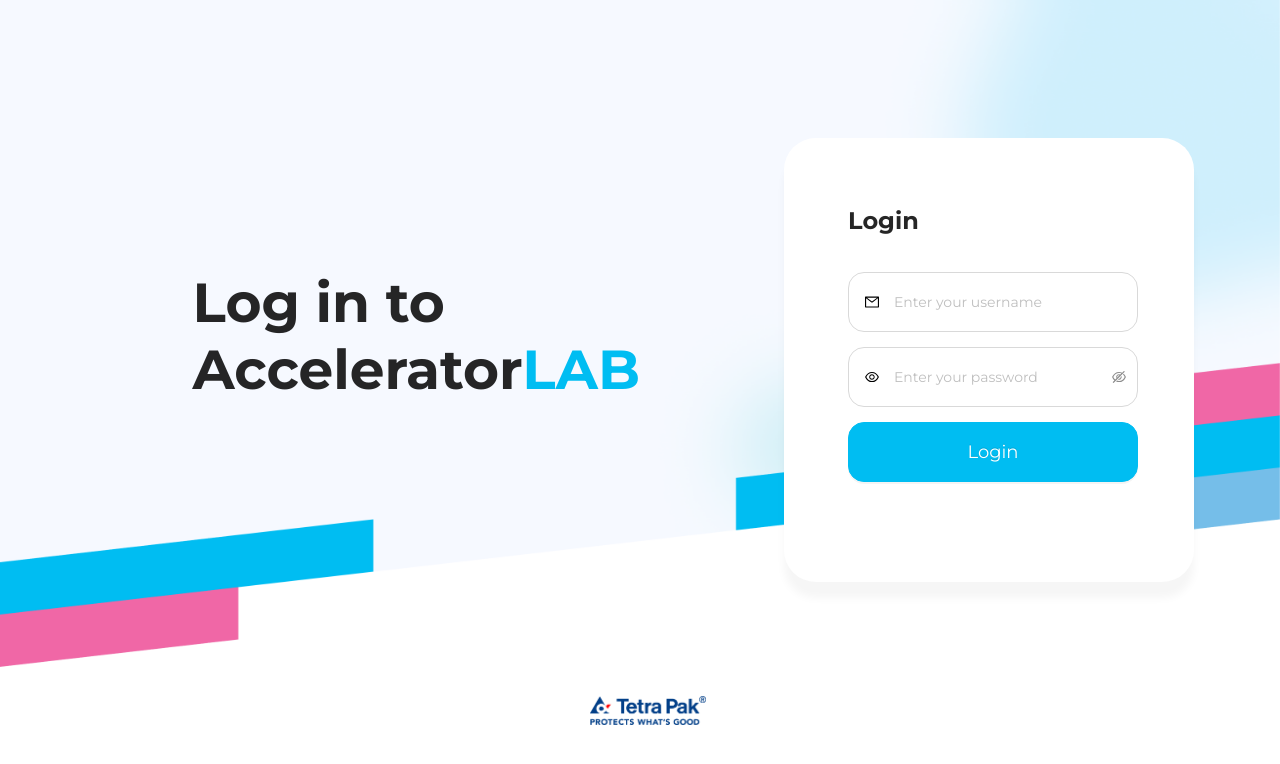
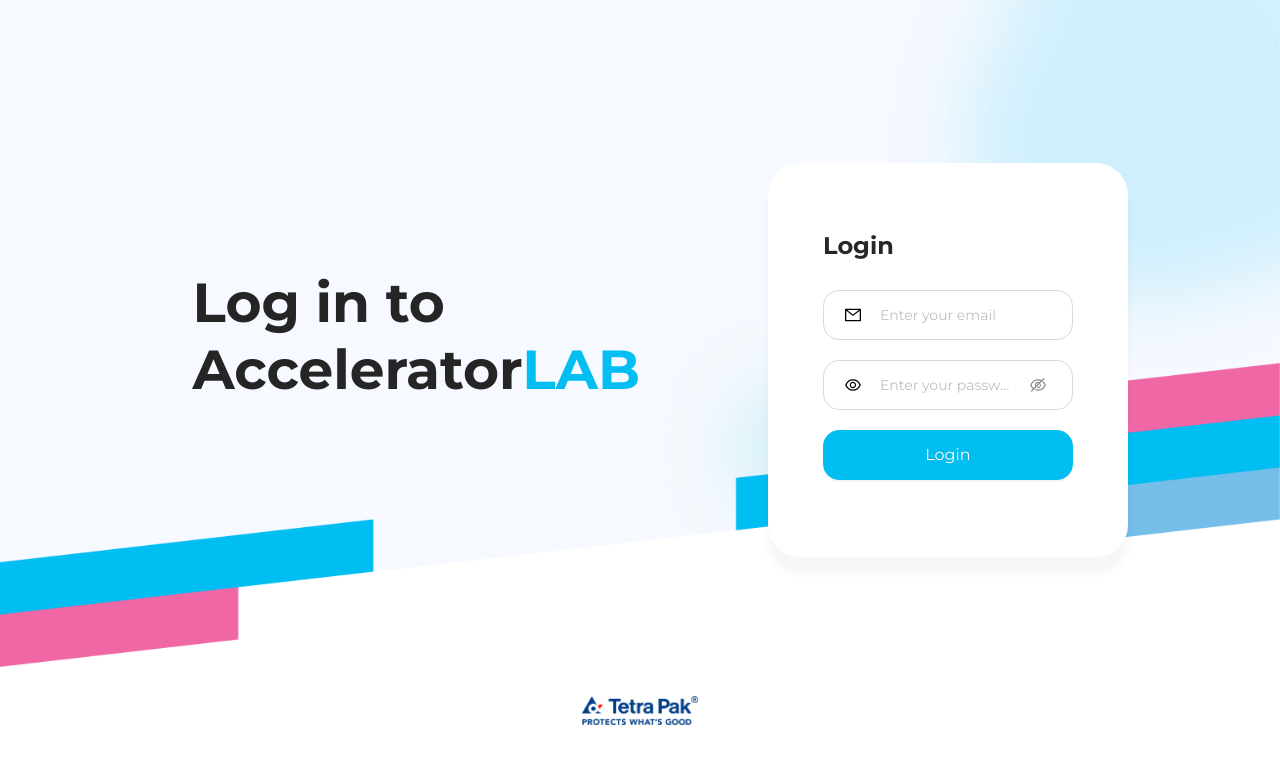
Before and after one commit to patriktao/acclab-frontend, a React (Create React App) app: page / in a window 1280 px wide. Shown: the top 764 px of the page. Built offline with nearby package versions, Linux system fonts and the light colour scheme.

Commit message:
Responsive Login, env. for faster compiling

```diff
--- a/package.json
+++ b/package.json
@@ -40,6 +40,5 @@
       "last 1 firefox version",
       "last 1 safari version"
     ]
-  },
-  "devDependencies": {}
+  }
 }
--- a/public/index.html
+++ b/public/index.html
@@ -9,11 +9,6 @@
       name="description"
       content="Web site created using create-react-app"
     />
-    <link rel="apple-touch-icon" href="%PUBLIC_URL%/logo192.png" />
-    <!--
-      manifest.json provides metadata used when your web app is installed on a
-      user's mobile device or desktop. See https://developers.google.com/web/fundamentals/web-app-manifest/
-    -->
     <link rel="manifest" href="%PUBLIC_URL%/manifest.json" />
     <!--
       Notice the use of %PUBLIC_URL% in the tags above.
--- a/src/components/Dashboard/Dashboard.less
+++ b/src/components/Dashboard/Dashboard.css
@@ -1,5 +1,5 @@
-@import '~antd/dist/antd.less';
-
+/* @import '~antd/dist/antd.less';
+ */
 .content {
   padding: 2rem;
   background-color: #fff;
@@ -9,14 +9,16 @@
   display: grid;
   align-content: left;
   justify-content: left;
-  padding-top:1rem;
-  padding-left:3rem;
+  padding-top: 2rem;
+  padding-left: 3rem;
+  line-height: 35px;
 }
 
-.sidebar-header-text{
+.sidebar-header-text {
   color: white;
   text-align: left;
-  font-size: 28px;
+  font-size: 30px;
+  font-weight: 600;
 }
 
 .sub-header-background {
@@ -31,14 +33,26 @@
 }
 
 .sideBar {
+  background: #363740 !important;
   height: 100vh;
 }
 
 .menu {
   font-size: 16px !important;
   margin-top: 2rem !important;
+  background: #363740 !important;
 }
 
-.footer{
+.menu-item {
+  height: 65px !important;
+}
+
+.footer {
   text-align: center;
 }
+
+.anticon {
+  font-size: 16px !important;
+  padding-right: 15px;
+  padding-left: 20px;
+}
--- a/src/components/Dashboard/Dashboard.js
+++ b/src/components/Dashboard/Dashboard.js
@@ -2,12 +2,14 @@
 import { Link, BrowserRouter as Router } from "react-router-dom";
 import NavBar from "../NavBar/NavBar";
 import TopicMenu from "../TopicMenu";
-import "./Dashboard.less";
+import "./Dashboard.css";
 import { Layout, Menu } from "antd";
 import {
-  UploadOutlined,
-  UserOutlined,
-  VideoCameraOutlined,
+  PieChartOutlined,
+  SnippetsOutlined,
+  BarsOutlined,
+  BarChartOutlined,
+  HistoryOutlined,
 } from "@ant-design/icons";
 
 const { Header, Content, Footer, Sider } = Layout;
@@ -47,7 +49,10 @@
           trigger={null}
         >
           <div className="sidebar-header">
-            <div className="sidebar-header-text">Accelerator{<br />}Lab</div>
+            <div className="sidebar-header-text">
+              Accelerator <br />
+              <span className="blue-text">Lab</span>
+            </div>
           </div>
           <Menu
             className="menu"
@@ -55,31 +60,39 @@
             mode="inline"
             defaultSelectedKeys={["5"]}
           >
-            <Menu.Item style={{ height: 55 }} key="1" icon={<UserOutlined />}>
+            <Menu.Item
+              className="menu-item"
+              key="1"
+              icon={<PieChartOutlined />}
+            >
               <Link to="/dashboard">
                 <span>Dashboard</span>
               </Link>
             </Menu.Item>
             <Menu.Item
-              style={{ height: 55 }}
+              className="menu-item"
               key="2"
-              icon={<VideoCameraOutlined />}
+              icon={<SnippetsOutlined />}
             >
               <Link to="/inventory">
                 <span>Inventory</span>
               </Link>
             </Menu.Item>
-            <Menu.Item style={{ height: 55 }} key="3" icon={<UploadOutlined />}>
+            <Menu.Item className="menu-item" key="3" icon={<BarsOutlined />}>
               <Link to="/products">
                 <span>Final Products</span>
               </Link>
             </Menu.Item>
-            <Menu.Item style={{ height: 55 }} key="4" icon={<UserOutlined />}>
+            <Menu.Item
+              className="menu-item"
+              key="4"
+              icon={<BarChartOutlined />}
+            >
               <Link to="/reports">
                 <span>Reports</span>
               </Link>
             </Menu.Item>
-            <Menu.Item style={{ height: 55 }} key="5" icon={<UserOutlined />}>
+            <Menu.Item className="menu-item" key="5" icon={<HistoryOutlined />}>
               <Link to="/history">
                 <span>History</span>
               </Link>
@@ -93,9 +106,7 @@
               This is the content of the page
             </div>
           </Content>
-          <Footer className="footer">
-            Accelerator Lab ©2021 Tetra Pak
-          </Footer>
+          <Footer className="footer">Accelerator Lab ©2021 Tetra Pak</Footer>
         </Layout>
       </Layout>
     </Router>
--- /dev/null
+++ b/src/components/Login/LoginComponent.css
@@ -0,0 +1,62 @@
+.login-forms .ant-form-item {
+  margin-bottom: 20px;
+}
+
+.login-form .ant-input-affix-wrapper {
+  width: 290px;
+  height: 60px;
+  border-radius: 16px;
+  color: black;
+}
+
+.login-form .ant-input-affix-wrapper:hover {
+  border-color: #00bdf2;
+  border-right-width: 1px !important;
+}
+
+.login-button .ant-btn-primary {
+  width: 290px;
+  border-radius: 16px;
+  height: 60px;
+  font-size: large;
+  background: #00bdf2;
+  border-color: #00bdf2;
+}
+
+.login-form .anticon {
+  padding-left: 10px;
+  padding-right: 15px;
+}
+
+.login-button .ant-btn-primary:hover,
+.login-button .ant-btn-primary:focus {
+  color: #fff;
+  border-color: #00bdf2;
+  background: #00bdf2;
+}
+
+.login-button .ant-col-offset-8 {
+  margin-left: 0;
+}
+
+/* For 13.3 inch screen */
+@media (max-width: 1366px) {
+  .ant-input {
+    font-size: 12px;
+  }
+
+  .login-forms .ant-form-item {
+    margin-bottom: 10   px;
+  }
+
+  .login-form .ant-input-affix-wrapper {
+    width: 250px;
+    height: 50px;
+  }
+
+  .login-button .ant-btn-primary {
+    width: 250px;
+    height: 50px;
+    font-size:medium;
+  }
+}
--- a/src/components/Login/LoginComponent.js
+++ b/src/components/Login/LoginComponent.js
@@ -1,7 +1,7 @@
 import React from "react";
 import { Form, Input, Button } from "antd";
 import { MailOutlined, EyeOutlined } from "@ant-design/icons";
-import "./LoginComponent.less";
+import "./LoginComponent.css";
 import { Link, BrowserRouter as Router } from "react-router-dom";
 import App from "../Dashboard/Dashboard";
 
@@ -14,8 +14,8 @@
     console.log("Failed:", errorInfo);
   };
 
-
   return (
+    <div className="login-forms">
       <Form
         name="basic"
         labelCol={{
@@ -30,18 +30,20 @@
         onFinish={onFinish}
         onFinishFailed={onFinishFailed}
       >
+        <div className="login-form">
           <Form.Item
             /*         label="Username" */
-        name="username"
+            name="email"
             rules={[
               {
                 required: true,
-            message: "Please input your username!",
+                message: "Please input your email!",
               },
             ]}
           >
-        <Input prefix={<MailOutlined />} placeholder="Enter your username" />
+            <Input prefix={<MailOutlined />} placeholder="Enter your email" />
           </Form.Item>
+
           <Form.Item
             className="input-bar"
             /* label="Password" */
@@ -58,6 +60,8 @@
               placeholder="Enter your password"
             />
           </Form.Item>
+        </div>
+        <div className="login-button">
           <Form.Item
             wrapperCol={{
               offset: 8,
@@ -68,7 +72,9 @@
               Login
             </Button>
           </Form.Item>
+        </div>
       </Form>
+    </div>
   );
 };
 
--- a/src/components/Login/LoginComponent.less
+++ /dev/null
@@ -1,43 +0,0 @@
-.ant-input-affix-wrapper {
-    width:290px;
-    height: 60px;
-    border-radius: 16px;
-    color:black;
-}
-
-.ant-input-affix-wrapper:hover {
-    border-color: #3db389;
-    border-right-width: 1px !important;
-}
-
-.ant-input{
-    color:black;
-}
-
-.ant-btn-primary{
-    width:290px;
-    border-radius: 16px;
-    height:60px;
-    font-size: large;
-    background: #00BDF2;
-    border-color: #00BDF2;
-}
-
-.ant-form-item{
-    margin-bottom:15px;
-}
-
-.ant-input-prefix {
-    margin-right: 15px;
-    margin-left: 5px;
-}
-
-.ant-btn-primary:hover, .ant-btn-primary:focus {
-    color: #fff;
-    border-color: #00BDF2;
-    background: #00BDF2;
-}
-
-.ant-col-offset-8 {
-    margin-left: 0;
-}
--- a/src/components/Login/LoginPage.css
+++ b/src/components/Login/LoginPage.css
@@ -64,19 +64,19 @@
   height: 444px;
 }
 
-.login-header{
-    text-align: left;
-    padding-top: 4rem;
-    padding-left: 4rem;
-    position:absolute;
-    font-size: 24px;
-    font-weight: bold;
-    position:relative;
+.login-header {
+  text-align: left;
+  padding-top: 4rem;
+  padding-left: 55px;
+  position: absolute;
+  font-size: 24px;
+  font-weight: bold;
+  position: relative;
 }
 
-.login-form-container{
-    padding-top: 2rem;
-    padding-left: 4rem;
+.login-form-container {
+  padding-top: 30px;
+  padding-left: 55px;
 }
 
 /* For 13.3 inch screen */
@@ -87,11 +87,17 @@
   .header {
     font-size: 55px;
   }
-  .login-style {
+  .login-container-style {
     width: 360px !important;
     height: 394px !important;
   }
-  .login-position {
-    padding-left: 4rem !important;
+  .login-container {
+    padding-left: 8rem !important;
+  }
+  .login-form-container {
+    padding-top: 25px;
+  }
+  .ant-form-item-explain.ant-form-item-explain-error{
+    font-size: 12px;
   }
 }
--- a/src/components/NavBar/NavBar.css
+++ b/src/components/NavBar/NavBar.css
@@ -11,11 +11,6 @@
   }
 }
 
-.logo {
-  height: 32px;
-  margin-left: 1rem;
-}
-
 .menu-button {
   width: 32px !important;
   height: 32px !important;
```
Also changed, not shown: src/components/Inventory/Inventory.js (renamed from src/components/Inventory/Dashboard.js), 1 other file (tests, documents, lock files or other folders). Lines whose indentation alone changed are shown as unchanged.
